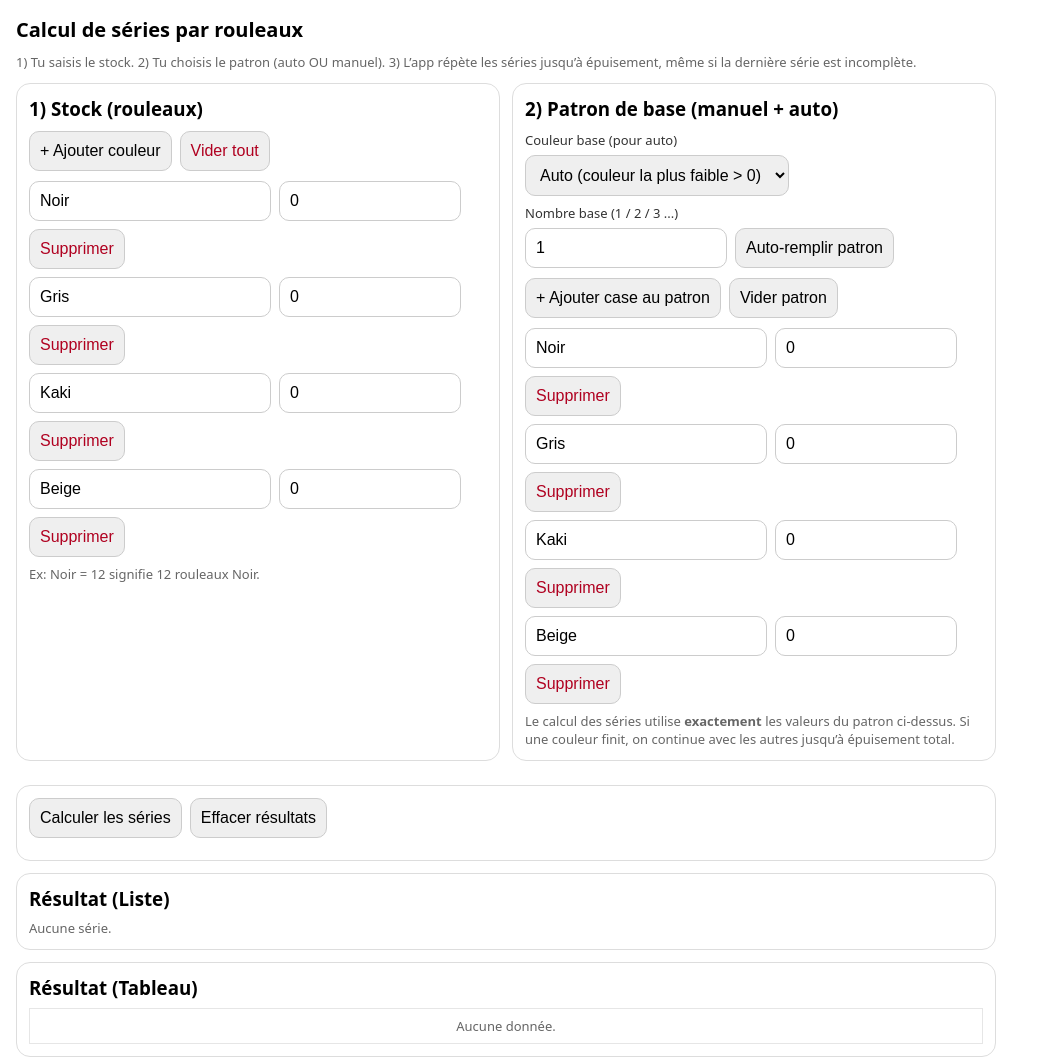
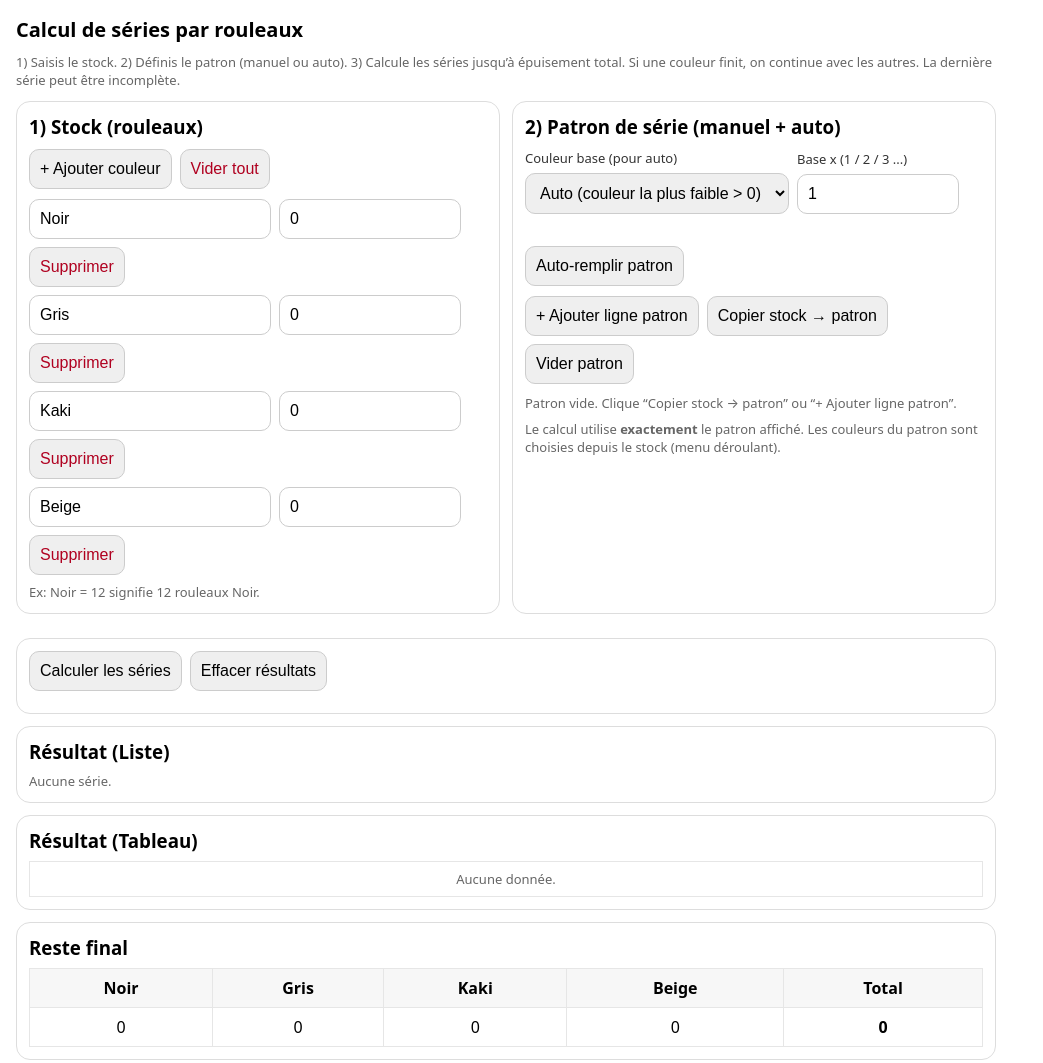
Before and after one commit to ozonecontacts-code/ratio-de-serie, a plain HTML site: page index.html in a window 1280 px wide. Shown: the top 1063 px of the page, without its empty margins (0-1043 px from the left). Drawn offline with Linux system fonts and the light colour scheme.

Commit message:
Update index.html

```diff
--- a/index.html
+++ b/index.html
@@ -3,7 +3,7 @@
 <head>
   <meta charset="utf-8" />
   <meta name="viewport" content="width=device-width,initial-scale=1" />
-  <title>Séries Rouleaux</title>
+  <title>Ratio de Série</title>
   <style>
     body{font-family:system-ui,-apple-system,Segoe UI,Roboto,Arial; margin:16px; max-width:980px}
     h1{font-size:20px;margin:0 0 10px}
@@ -23,11 +23,12 @@
     @media (max-width:900px){ .two{grid-template-columns:1fr} }
   </style>
 </head>
+
 <body>
   <h1>Calcul de séries par rouleaux</h1>
   <div class="muted">
-    1) Tu saisis le stock. 2) Tu choisis le patron (auto OU manuel). 3) L’app répète les séries jusqu’à épuisement,
-    même si la dernière série est incomplète.
+    1) Saisis le stock. 2) Définis le patron (manuel ou auto). 3) Calcule les séries jusqu’à épuisement total.
+    Si une couleur finit, on continue avec les autres. La dernière série peut être incomplète.
   </div>
 
   <div class="two">
@@ -42,7 +43,7 @@
     </div>
 
     <div class="card">
-      <h3 style="margin:0 0 10px">2) Patron de base (manuel + auto)</h3>
+      <h3 style="margin:0 0 10px">2) Patron de série (manuel + auto)</h3>
 
       <div class="row" style="margin-bottom:10px">
         <div class="group">
@@ -51,8 +52,8 @@
         </div>
 
         <div class="group">
-          <label>Nombre base (1 / 2 / 3 ...)</label>
-          <input id="baseFactor" type="number" min="1" step="1" value="1" style="width:180px" />
+          <label>Base x (1 / 2 / 3 ...)</label>
+          <input id="baseFactor" type="number" min="1" step="1" value="1" style="width:140px" />
         </div>
 
         <div class="group">
@@ -62,15 +63,15 @@
       </div>
 
       <div class="row" style="margin-bottom:10px">
-        <button id="addPattern">+ Ajouter case au patron</button>
+        <button id="addPattern">+ Ajouter ligne patron</button>
+        <button id="copyStockToPattern">Copier stock → patron</button>
         <button id="clearPattern">Vider patron</button>
       </div>
 
       <div id="patternWrap"></div>
 
       <div class="muted" style="margin-top:8px">
-        Le calcul des séries utilise <b>exactement</b> les valeurs du patron ci-dessus.
-        Si une couleur finit, on continue avec les autres jusqu’à épuisement total.
+        Le calcul utilise <b>exactement</b> le patron affiché. Les couleurs du patron sont choisies depuis le stock (menu déroulant).
       </div>
     </div>
   </div>
@@ -105,7 +106,7 @@
 <script>
   const $ = (id)=>document.getElementById(id);
 
-  // ✅ Pas d'historique: tu repars de zéro à chaque ouverture
+  // ✅ Pas d'historique: tout repart à zéro à chaque ouverture
   const state = {
     stock: [
       { name: "Noir", qty: 0 },
@@ -113,28 +114,24 @@
       { name: "Kaki", qty: 0 },
       { name: "Beige", qty: 0 },
     ],
-    // Patron manuel (tu as la main)
-    pattern: [
-      { name: "Noir", qty: 0 },
-      { name: "Gris", qty: 0 },
-      { name: "Kaki", qty: 0 },
-      { name: "Beige", qty: 0 },
-    ],
-    series: []
+    pattern: [],   // {name, qty}
+    series: []     // {index, allocations}
   };
+
+  function clampInt(v){ return Math.max(0, Math.floor(Number(v)||0)); }
 
   function normalize(){
     state.stock = (state.stock||[])
-      .map(x=>({ name:(x.name||"").trim(), qty: Math.max(0, Math.floor(Number(x.qty)||0)) }))
+      .map(x=>({ name:(x.name||"").trim(), qty: clampInt(x.qty) }))
       .filter(x=>x.name.length>0);
 
     state.pattern = (state.pattern||[])
-      .map(x=>({ name:(x.name||"").trim(), qty: Math.max(0, Math.floor(Number(x.qty)||0)) }))
-      .filter(x=>x.name.length>0);
+      .map(x=>({ name:(x.name||"").trim(), qty: clampInt(x.qty) }))
+      .filter(x=>x.name.length>0 || x.qty>0); // on garde lignes utiles
   }
 
   function setStatus(msg, danger){
-    $("status").innerHTML = `<span class="${danger?"danger":"ok"}">${msg}</span>`;
+    $("status").innerHTML = `<span class="${danger ? "danger" : "ok"}">${msg}</span>`;
   }
 
   function totalObj(obj){
@@ -145,9 +142,35 @@
     return state.pattern.reduce((a,x)=>a+(Number(x.qty)||0),0);
   }
 
+  function stockNames(){
+    return state.stock.map(s=>s.name).filter(n=>n.length>0);
+  }
+
+  function renderBaseSelector(){
+    const sel = $("baseColor");
+    const keep = sel.value || "__AUTO__";
+
+    sel.innerHTML = "";
+    const optAuto = document.createElement("option");
+    optAuto.value = "__AUTO__";
+    optAuto.textContent = "Auto (couleur la plus faible > 0)";
+    sel.appendChild(optAuto);
+
+    stockNames().forEach(n=>{
+      const opt = document.createElement("option");
+      opt.value = n;
+      opt.textContent = n;
+      sel.appendChild(opt);
+    });
+
+    const values = Array.from(sel.options).map(o=>o.value);
+    sel.value = values.includes(keep) ? keep : "__AUTO__";
+  }
+
   function renderStock(){
     const wrap = $("stockWrap");
     wrap.innerHTML = "";
+
     state.stock.forEach((c,i)=>{
       const row = document.createElement("div");
       row.className = "row";
@@ -157,7 +180,7 @@
       name.value = c.name;
       name.placeholder = "Couleur";
       name.style.width = "220px";
-      name.oninput = ()=>{ state.stock[i].name = name.value; renderBaseSelector(); };
+      name.oninput = ()=>{ state.stock[i].name = name.value; renderAll(); };
 
       const qty = document.createElement("input");
       qty.type="number"; qty.min="0"; qty.step="1";
@@ -182,12 +205,15 @@
     });
   }
 
+  // ✅ Patron: couleur choisie via dropdown basé sur le stock
   function renderPattern(){
     const wrap = $("patternWrap");
     wrap.innerHTML = "";
 
+    const names = stockNames();
+
     if(state.pattern.length===0){
-      wrap.innerHTML = `<div class="muted">Patron vide. Clique “+ Ajouter case au patron”.</div>`;
+      wrap.innerHTML = `<div class="muted">Patron vide. Clique “Copier stock → patron” ou “+ Ajouter ligne patron”.</div>`;
       return;
     }
 
@@ -196,11 +222,23 @@
       row.className = "row";
       row.style.margin = "8px 0";
 
-      const name = document.createElement("input");
-      name.value = p.name;
-      name.placeholder = "Couleur (patron)";
-      name.style.width = "220px";
-      name.oninput = ()=>{ state.pattern[i].name = name.value; };
+      const sel = document.createElement("select");
+      sel.style.width = "220px";
+
+      const optEmpty = document.createElement("option");
+      optEmpty.value = "";
+      optEmpty.textContent = "Choisir couleur…";
+      sel.appendChild(optEmpty);
+
+      names.forEach(n=>{
+        const opt = document.createElement("option");
+        opt.value = n;
+        opt.textContent = n;
+        sel.appendChild(opt);
+      });
+
+      sel.value = names.includes(p.name) ? p.name : "";
+      sel.onchange = ()=>{ state.pattern[i].name = sel.value; };
 
       const qty = document.createElement("input");
       qty.type="number"; qty.min="0"; qty.step="1";
@@ -218,39 +256,22 @@
         renderAll();
       };
 
-      row.appendChild(name);
+      row.appendChild(sel);
       row.appendChild(qty);
       row.appendChild(del);
       wrap.appendChild(row);
     });
   }
 
-  function renderBaseSelector(){
-    const sel = $("baseColor");
-    const keep = sel.value || "__AUTO__";
-
-    sel.innerHTML = "";
-    const optAuto = document.createElement("option");
-    optAuto.value = "__AUTO__";
-    optAuto.textContent = "Auto (couleur la plus faible > 0)";
-    sel.appendChild(optAuto);
-
-    state.stock.forEach(s=>{
-      const opt = document.createElement("option");
-      opt.value = s.name;
-      opt.textContent = s.name;
-      sel.appendChild(opt);
-    });
-
-    // restore selection if possible
-    const values = Array.from(sel.options).map(o=>o.value);
-    sel.value = values.includes(keep) ? keep : "__AUTO__";
+  function copyStockToPattern(){
+    normalize();
+    const names = stockNames();
+    state.pattern = names.map(n=>({name:n, qty:0}));
+    renderAll();
+    setStatus("Patron créé à partir du stock ✅ (quantités = 0)", false);
   }
 
-  // ✅ Auto-remplissage du patron :
-  // baseQty = (stock de la couleur base) ou (stock min si auto)
-  // cible = baseQty * baseFactor
-  // patron pour chaque couleur active: min(stockCouleur, cible)
+  // ✅ Auto-remplir: cible = baseQty * factor, patron = min(stock, cible) pour chaque couleur active
   function autoFillPattern(){
     normalize();
     const factor = Math.max(1, Math.floor(Number($("baseFactor").value)||1));
@@ -263,21 +284,19 @@
     }
 
     let baseQty = 0;
-
     if(baseChoice === "__AUTO__"){
       baseQty = Math.min(...active.map(x=>x.qty));
     }else{
-      const found = state.stock.find(x=>x.name === baseChoice);
-      baseQty = found ? found.qty : 0;
-      if(baseQty <= 0){
-        setStatus("La couleur base choisie a un stock 0. Choisis une autre ou Auto.", true);
+      const found = active.find(x=>x.name === baseChoice);
+      if(!found){
+        setStatus("Choisis une couleur base qui a un stock > 0, ou Auto.", true);
         return;
       }
+      baseQty = found.qty;
     }
 
     const target = baseQty * factor;
 
-    // On auto-remplit le patron avec les couleurs actives du stock
     state.pattern = active.map(s=>({
       name: s.name,
       qty: Math.min(s.qty, target)
@@ -293,7 +312,15 @@
 
     if(state.pattern.length===0 || totalPattern()<=0){
       renderAll();
-      setStatus("Patron vide (ou tout à 0). Remplis le patron manuellement ou clique Auto-remplir.", true);
+      setStatus("Patron vide (ou tout à 0). Remplis le patron ou clique Auto-remplir.", true);
+      return;
+    }
+
+    // vérif: pas de lignes sans couleur
+    const missing = state.pattern.filter(p=>!p.name && p.qty>0);
+    if(missing.length){
+      renderAll();
+      setStatus("Patron: choisis une couleur pour chaque ligne (menu déroulant).", true);
       return;
     }
 
@@ -301,10 +328,13 @@
     const rem = {};
     state.stock.forEach(s=> rem[s.name] = s.qty);
 
-    // patron sous forme objet (fixe)
+    // patron fixe (objet)
     const pat = {};
-    state.pattern.forEach(p=>{ pat[p.name] = p.qty; });
+    state.pattern.forEach(p=>{
+      if(p.name) pat[p.name] = Math.max(0, Math.floor(Number(p.qty)||0));
+    });
 
+    // boucle: on applique le patron, si une couleur est finie → take=0, et on continue
     for(let guard=0; guard<10000; guard++){
       if(totalObj(rem)===0) break;
 
@@ -317,12 +347,14 @@
 
         const avail = rem[color] ?? 0;
         const take = Math.min(avail, need);
-        alloc[color] = take;        // peut être 0 si fini
+
+        alloc[color] = take;
         rem[color] = avail - take;
+
         if(take>0) tookAny = true;
       }
 
-      // Si le patron ne prend plus rien mais il reste du stock ailleurs → dernière série "reste"
+      // si le patron ne prend plus rien mais il reste du stock ailleurs → dernière série "reste"
       if(!tookAny){
         const last = {};
         for(const [c,q] of Object.entries(rem)){
@@ -342,7 +374,7 @@
   function allColorsUnion(){
     const set = new Set();
     state.stock.forEach(s=>set.add(s.name));
-    state.pattern.forEach(p=>set.add(p.name));
+    state.pattern.forEach(p=>{ if(p.name) set.add(p.name); });
     state.series.forEach(sr=>Object.keys(sr.allocations||{}).forEach(k=>set.add(k)));
     return Array.from(set);
   }
@@ -413,7 +445,7 @@
     renderReste();
   }
 
-  // Handlers
+  // UI handlers
   $("addStock").onclick = ()=>{
     state.stock.push({name:"", qty:0});
     renderAll();
@@ -431,6 +463,8 @@
     state.pattern.push({name:"", qty:0});
     renderAll();
   };
+
+  $("copyStockToPattern").onclick = ()=> copyStockToPattern();
 
   $("clearPattern").onclick = ()=>{
     state.pattern = [];
```
